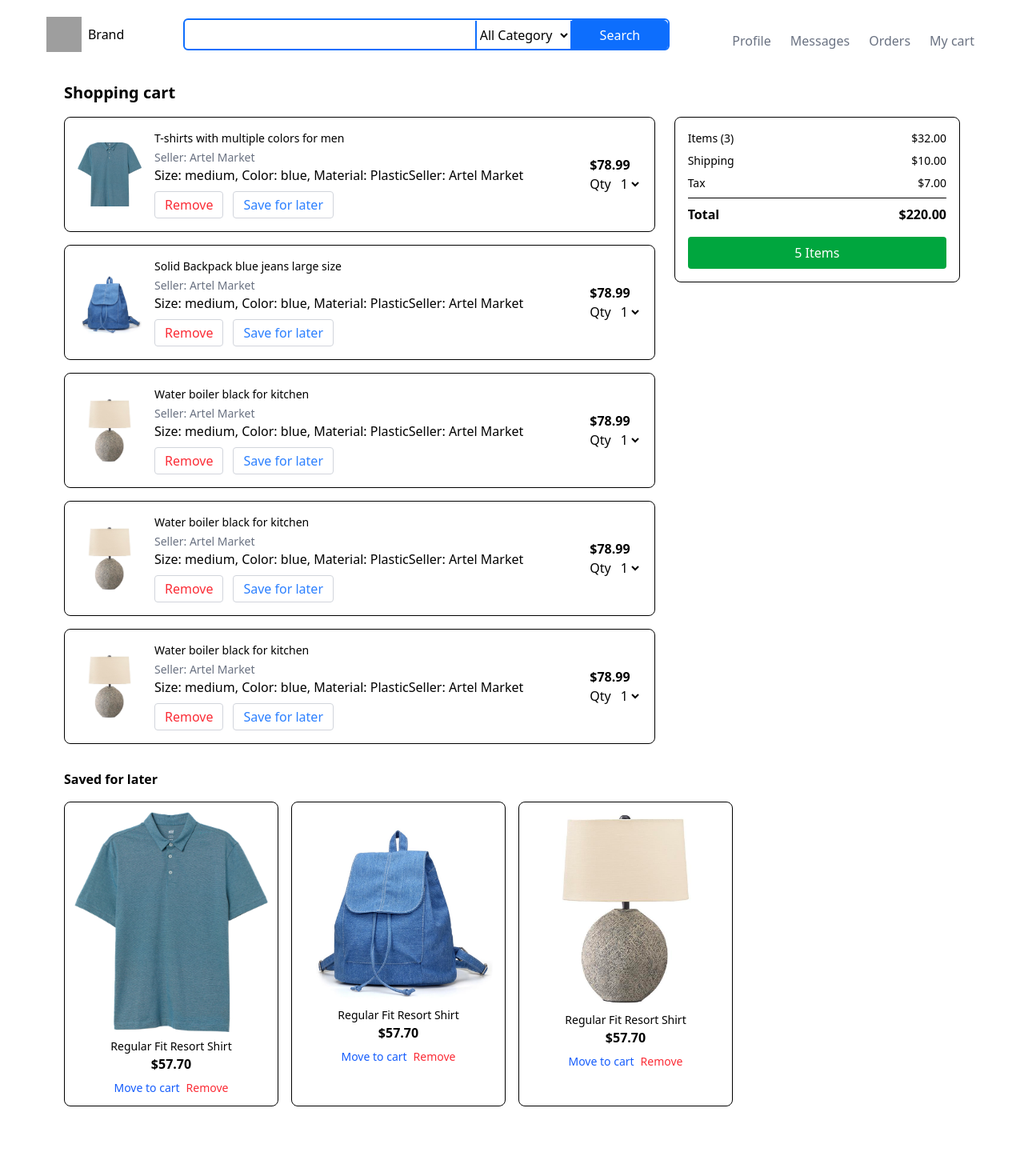
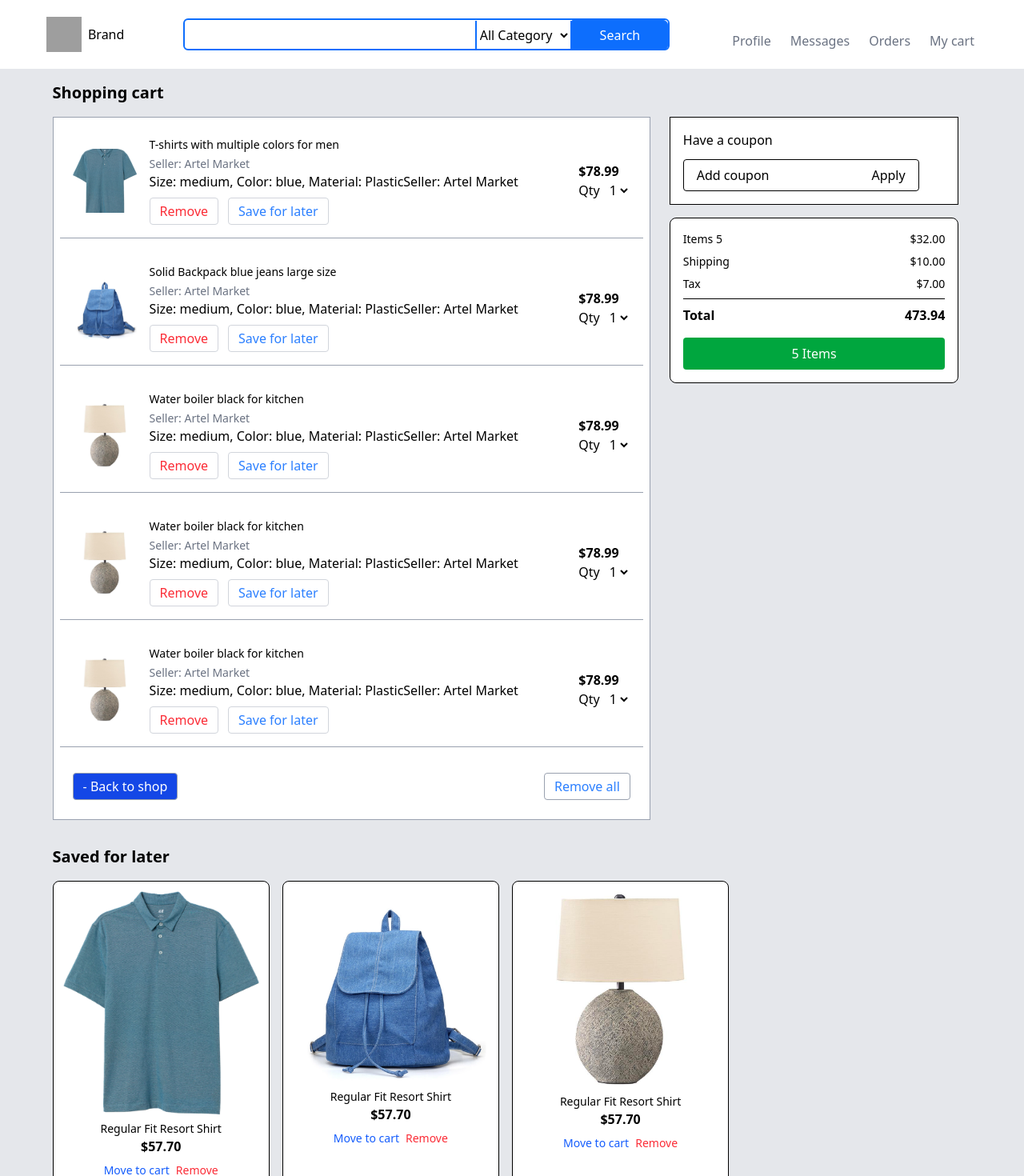
Before and after one commit to coder-ali-ba/ecommerce-frontend-design., a React (Vite) app: page /cart in a window 1280 px wide. Shown: the top 1470 px of the page at 80% size. Before the commit the page ends 1399 px from the top, so only its background shows below. Built offline with nearby package versions, Linux system fonts and the light colour scheme; grey boxes are pictures that could not be loaded; some icons are missing.

Commit message:
cart functions

```diff
--- a/src/Pages/Cart.jsx
+++ b/src/Pages/Cart.jsx
@@ -1,7 +1,7 @@
-import React, { useState } from "react";
-import shirt from '../assets/66ac8758b171e503e38e7b8c0a5fa03996d5d467.png'
-import bag from '../assets/deea14d78e68b15c28eb29234224b8b2f71d5eb5.png'
-import vase from '../assets/e7609aa3afe3483e736054358d53f2f8797b4546.png'
+import React, { useEffect, useState } from "react";
+import shirt from "../assets/66ac8758b171e503e38e7b8c0a5fa03996d5d467.png";
+import bag from "../assets/deea14d78e68b15c28eb29234224b8b2f71d5eb5.png";
+import vase from "../assets/e7609aa3afe3483e736054358d53f2f8797b4546.png";
 import Navbar from "../Components/Navbar";
 
 const cartItems = [
@@ -10,36 +10,36 @@ const cartItems = [
     name: "T-shirts with multiple colors for men",
     price: 78.99,
     qty: 2,
-   image: shirt
+    image: shirt,
   },
   {
     id: 2,
     name: "Solid Backpack blue jeans large size",
     price: 78.99,
     qty: 1,
-    image: bag
+    image: bag,
   },
   {
     id: 3,
     name: "Water boiler black for kitchen",
     price: 78.99,
     qty: 1,
-    image: vase
+    image: vase,
   },
   {
     id: 4,
     name: "Water boiler black for kitchen",
     price: 78.99,
     qty: 1,
-    image: vase
+    image: vase,
   },
   {
     id: 5,
     name: "Water boiler black for kitchen",
     price: 78.99,
     qty: 1,
-    image: vase
-  }
+    image: vase,
+  },
 ];
 
 const savedItems = [
@@ -48,53 +48,79 @@ const savedItems = [
     name: "T-shirts with multiple colors for men",
     price: 78.99,
     qty: 2,
-    image: shirt
+    image: shirt,
   },
   {
     id: 2,
     name: "Solid Backpack blue jeans large size",
     price: 78.99,
     qty: 1,
-    image: bag
+    image: bag,
   },
   {
     id: 3,
     name: "Water boiler black for kitchen",
     price: 78.99,
     qty: 1,
-    image: vase
-  }
+    image: vase,
+  },
 ];
 
 export default function Cart() {
-  const [currentItems , setCurrentItems] = useState(cartItems)
-  const [currentSaved , setCurrentSaved] = useState(savedItems)
+  const [currentItems, setCurrentItems] = useState(cartItems);
+  const [currentSaved, setCurrentSaved] = useState(savedItems);
+  const [total , setTotal] = useState(0)
+  // const [items , setItems] = useState(1)
+
+  // const handleInc = (qty) =>{
+  //   const same =cartItems.find((i)=>i.qty ==qty )
+  //   console.log(same);
+
+  //   setItems(same.qty)
+  // }
+  // const handleDec = (qty) => {
+  //   console.log(qty);
+  //   setItems((prev)=> prev > 0 ? prev -1 : 0)
+  // }
+
+  const RemoveAll = () => {
+    setCurrentItems([])
+  }
+
+
 
 
   const handleRemove = (id) => {
-    setCurrentItems((prevItems)=>
-    prevItems.filter((item)=> item.id !== id))
-   }
+    setCurrentItems((prevItems) => prevItems.filter((item) => item.id !== id));
+  };
 
   const handleSave = (id) => {
-     const add = currentItems.find((item)=>item.id == id)
-     setCurrentSaved((prev)=>[...prev , add])
-   }
+    const add = currentItems.find((item) => item.id == id);
+    setCurrentSaved((prev) => [...prev, add]);
+  };
 
+  const totalPrice = currentItems.reduce(
+    (total, item) => total + item.price * item.qty,
+    0
+  );
+  useEffect(()=>{
+    setTotal(totalPrice)
 
+  }, [total])
   return (
     <>
       <Navbar />
-    <div className="max-w-6xl mx-auto p-4">
+      <div className="flex justify-center  bg-gray-200">
+        <div className="max-w-[91%] mr-4  p-4">
           <h2 className="text-xl font-semibold mb-4">Shopping cart</h2>
 
           <div className="grid md:grid-cols-3 gap-6">
             {/* CART ITEMS */}
-        <div className="md:col-span-2 space-y-4">
-          {currentItems.map(item => (
+            <div className="md:col-span-2 space-y-4 border bg-white border-gray-400 p-2">
+              {currentItems.map((item) => (
                 <div
                   key={item.id}
-              className="border rounded-lg p-4 flex flex-col md:flex-row md:items-center gap-4"
+                  className="border-b border-gray-400 p-4 flex flex-col md:flex-row md:items-center gap-4"
                 >
                   <img
                     src={item.image}
@@ -102,36 +128,46 @@ export default function Cart() {
                     className="w-20 h-20 object-cover rounded"
                   />
 
-
                   <div className="flex-1">
                     <h3 className="font-medium text-sm">{item.name}</h3>
                     <p className="text-gray-500 text-sm mt-1">
                       Seller: Artel Market
                     </p>
-                <p>Size: medium, Color: blue,  Material: PlasticSeller: Artel Market</p>
+                    <p>
+                      Size: medium, Color: blue, Material: PlasticSeller: Artel
+                      Market
+                    </p>
                     <div className="mt-2">
-                  <button className="py-1 px-3 bg-white text-red-500 border border-gray-300 rounded"
-                  onClick={()=>handleRemove(item.id)}>Remove</button>
-                  <button className="py-1 px-3 bg-white ml-3 text-blue-500 border border-gray-300 rounded"
-                  onClick={()=>handleSave(item.id)}>Save for later</button>
+                      <button
+                        className="py-1 px-3 bg-white text-red-500 border border-gray-300 rounded"
+                        onClick={() => handleRemove(item.id)}
+                      >
+                        Remove
+                      </button>
+                      <button
+                        className="py-1 px-3 bg-white ml-3 text-blue-500 border border-gray-300 rounded"
+                        onClick={() => handleSave(item.id)}
+                      >
+                        Save for later
+                      </button>
                     </div>
 
-                {/* MOBILE PRICE */}
+
                     <p className="md:hidden font-semibold mt-2">
                       ${item.price}
                     </p>
                   </div>
 
 
-              {/* QTY */}
                   <div>
 
-              {/* DESKTOP PRICE */}
                     <div className="hidden md:block font-semibold">
                       ${item.price}
                     </div>
 
-              <div className="flex items-center gap-2">
+
+
+                    <div className="hidden md:flex items-center gap-2">
                       Qty
                       <select name="Qty">
                         <option value="1">1</option>
@@ -145,13 +181,23 @@ export default function Cart() {
                   </div>
                 </div>
               ))}
+              <div className="w-full  flex justify-between items-center p-4">
+                <button className="px-3 py-1 border border-gray-400 rounded text-white bg-blue-700">- Back to shop</button>
+                <button className="px-3 py-1 border border-gray-400 rounded text-blue-500 bg-white" onClick={RemoveAll}>Remove all</button>
+              </div>
             </div>
 
             {/* SUMMARY */}
-        <div className="border rounded-lg p-4 h-fit">
+
+            <div>
+              <div className="p-4 h-fit border mb-4 bg-white">
+                <p>Have a coupon</p>
+                <div className="w-[90%] border mt-3 h-[40px] rounded flex justify-between px-4 items-center">Add coupon <button>Apply</button></div>
+              </div>
+              <div className="border rounded-lg p-4 h-fit bg-white">
                 <div className="space-y-2 text-sm">
                   <div className="flex justify-between">
-              <span>Items (3)</span>
+                    <span>Items {currentItems.length}</span>
                     <span>$32.00</span>
                   </div>
                   <div className="flex justify-between">
@@ -167,7 +213,7 @@ export default function Cart() {
 
                   <div className="flex justify-between font-semibold text-base">
                     <span>Total</span>
-              <span>$220.00</span>
+                    <span>{total}</span>
                   </div>
                 </div>
 
@@ -175,24 +221,32 @@ export default function Cart() {
                   {cartItems.length} Items
                 </button>
               </div>
+
+            </div>
+
+            {/* <div className="w-full h-[80px] border"></div> */}
           </div>
 
           {/* SAVED FOR LATER */}
           <div className="mt-8">
-        <h3 className="font-semibold mb-4">Saved for later</h3>
+            <h3 className="font-semibold mb-4 text-xl">Saved for later</h3>
 
             <div className="grid sm:grid-cols-2 md:grid-cols-4 gap-4">
-          {currentSaved.map(item => (
-            <div key={item.id} className="border rounded-lg p-3 text-center">
-              <img
-                src={item.image}
-                className="mx-auto mb-2"
-              />
-              <p className="text-sm font-medium">Regular Fit Resort Shirt</p>
+              {currentSaved.map((item) => (
+                <div
+                  key={item.id}
+                  className="border rounded-lg p-3 text-center bg-white"
+                >
+                  <img src={item.image} className="mx-auto mb-2" />
+                  <p className="text-sm font-medium">
+                    Regular Fit Resort Shirt
+                  </p>
                   <p className="font-semibold">$57.70</p>
 
                   <div className="flex justify-center gap-2 mt-2">
-                <button className="text-blue-600 text-sm">Move to cart</button>
+                    <button className="text-blue-600 text-sm">
+                      Move to cart
+                    </button>
                     <button className="text-red-500 text-sm">Remove</button>
                   </div>
                 </div>
@@ -200,6 +254,7 @@ export default function Cart() {
             </div>
           </div>
         </div>
+      </div>
     </>
   );
 }
```
Lines whose indentation alone changed are shown as unchanged.
